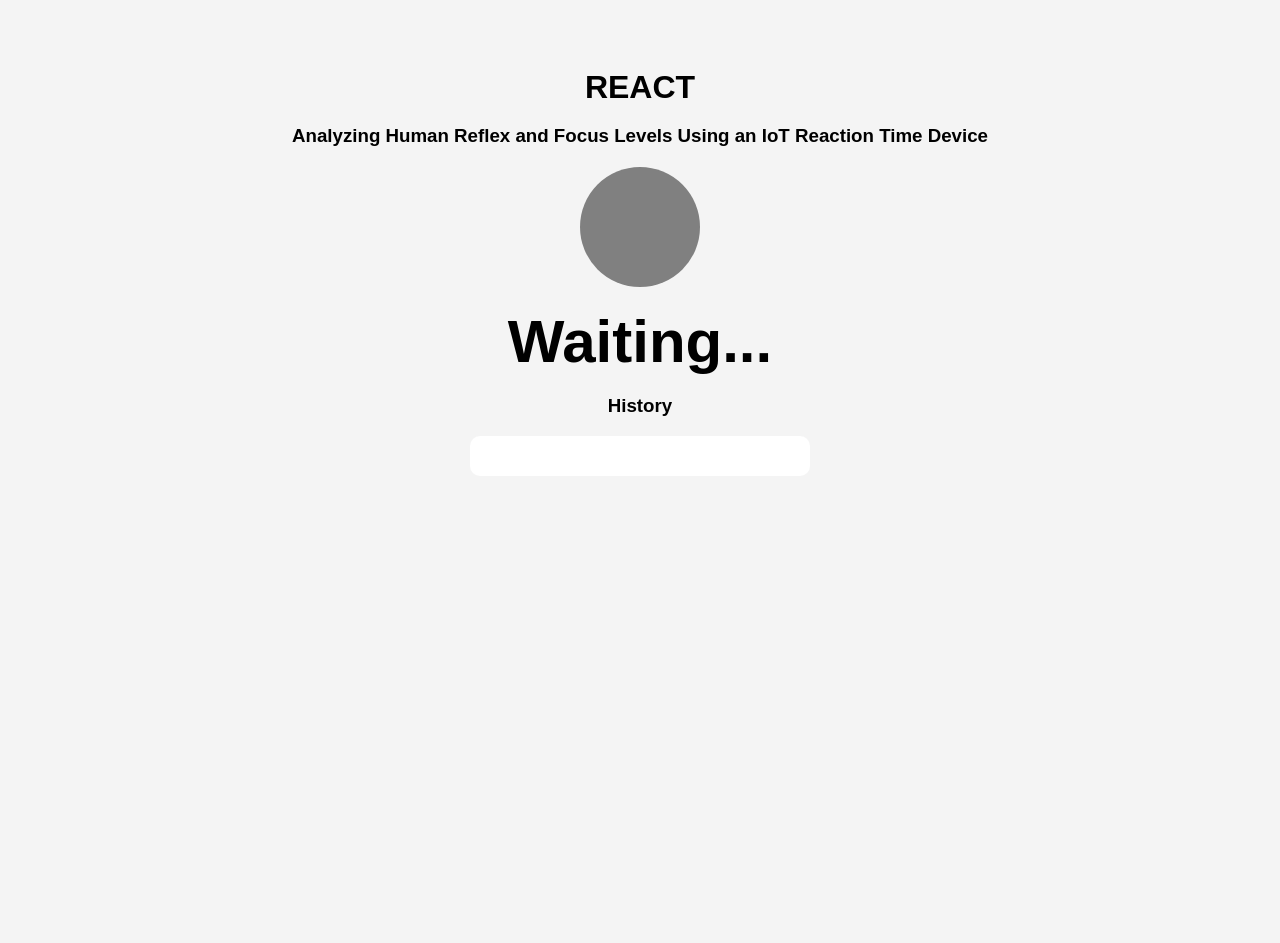
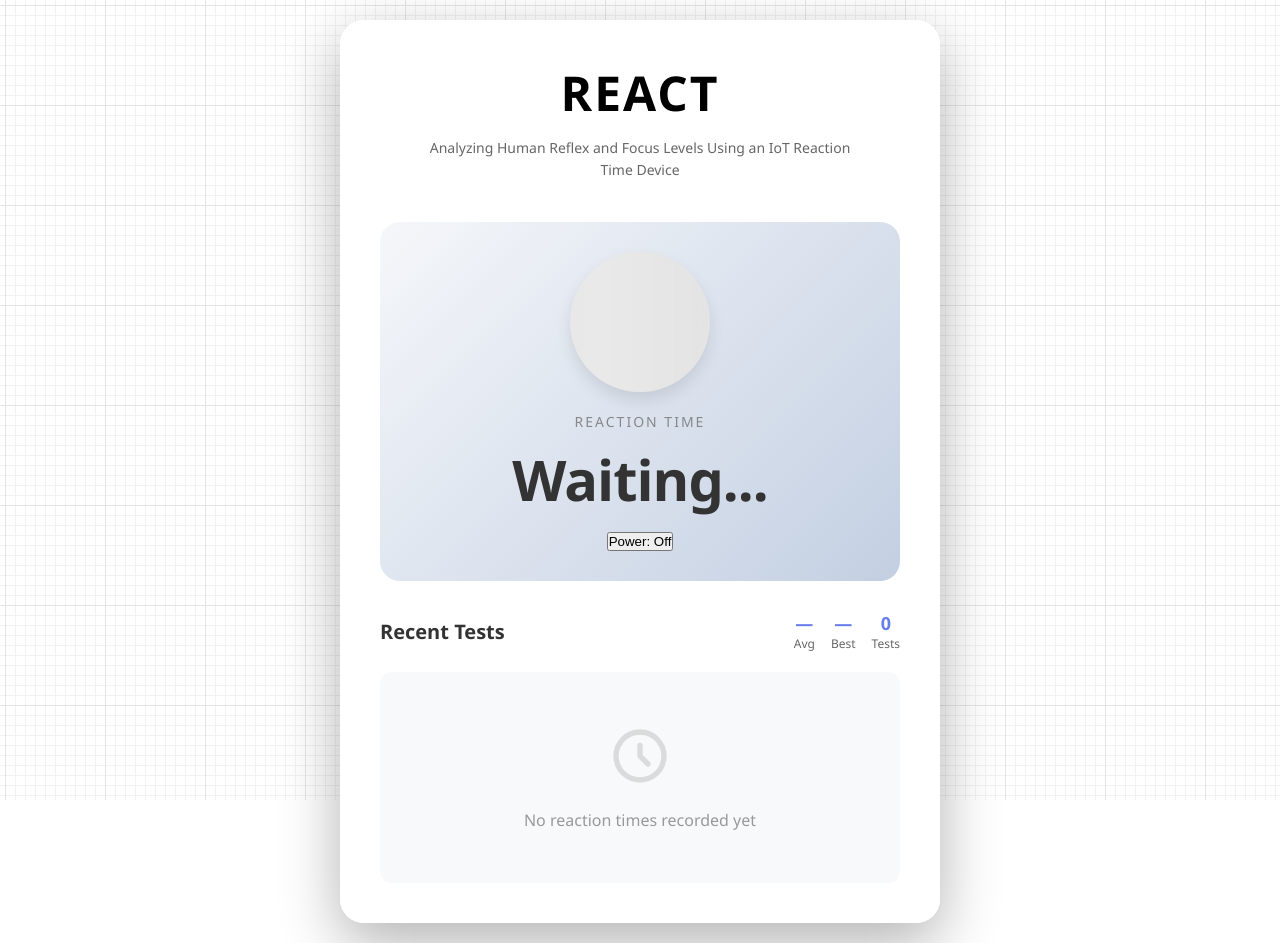
Before and after one commit to IkedaLab-Daniel/REACT-Human-Reflex, a website: page public/index.html in a window 1280 px wide. Before the commit the page ends 800 px from the top, so only its background shows below. Drawn offline with nearby package versions, Linux system fonts and the light colour scheme; no server answers.

Commit message:
on off lofically working

```diff
--- a/public/client.js
+++ b/public/client.js
@@ -5,6 +5,25 @@ const indicator = document.getElementById("indicator");
 const history = document.getElementById("history");
 
 let records = [];
+
+// Power control
+const powerBtn = document.getElementById("powerBtn");
+let powerOn = false;
+if (powerBtn) {
+  powerBtn.addEventListener("click", () => {
+    const target = powerOn ? "off" : "on";
+    fetch(`/power/${target}`, { method: "POST" })
+      .then((res) => {
+        if (!res.ok) throw new Error("Power request failed");
+        powerOn = !powerOn;
+        powerBtn.textContent = powerOn ? "Power: On" : "Power: Off";
+      })
+      .catch((err) => {
+        console.error(err);
+        alert("Failed to change power state. See console for details.");
+      });
+  });
+}
 
 socket.on("reaction_time", (ms) => {
   reactionEl.innerText = ms + " ms";
--- a/public/index.html
+++ b/public/index.html
@@ -2,56 +2,54 @@
 <html>
 <head>
   <title>REACT – IoT Reflex Analyzer</title>
-  <style>
-    body {
-      font-family: Arial;
-      text-align: center;
-      padding-top: 40px;
-      background: #f4f4f4;
-    }
-    h1 { margin-bottom: 10px; }
-    #reaction {
-      font-size: 60px;
-      font-weight: bold;
-      margin-top: 20px;
-    }
-    #indicator {
-      width: 120px;
-      height: 120px;
-      border-radius: 50%;
-      margin: 20px auto;
-      background: gray;
-      transition: 0.3s;
-    }
-    ul {
-      list-style: none;
-      padding: 0;
-      width: 300px;
-      margin: auto;
-      background: white;
-      padding: 20px;
-      border-radius: 10px;
-    }
-    li {
-      padding: 5px;
-      border-bottom: 1px solid #ddd;
-    }
-  </style>
+  <link rel="stylesheet" href="style.css" />
 </head>
 <body>
+  <div class="container">
+    <div class="header">
+      <h1>REACT</h1>
+      <p class="subtitle">Analyzing Human Reflex and Focus Levels Using an IoT Reaction Time Device</p>
+    </div>
 
-  <h1>REACT</h1>
-  <h3>Analyzing Human Reflex and Focus Levels Using an IoT Reaction Time Device</h3>
+    <div class="status-section">
+      <div id="indicator"></div>
+      <div class="reaction-label">Reaction Time</div>
+      <div id="reaction">Waiting...</div>
+      <div style="margin-top:12px;">
+        <button id="powerBtn">Power: Off</button>
+      </div>
+    </div>
 
-  <div id="indicator"></div>
-
-  <div id="reaction">Waiting...</div>
-
-  <h3>History</h3>
-  <ul id="history"></ul>
+    <div class="history-section">
+      <div class="history-header">
+        <h3>Recent Tests</h3>
+        <div class="stats">
+          <div class="stat-item">
+            <span class="stat-value" id="avgTime">—</span>
+            <span>Avg</span>
+          </div>
+          <div class="stat-item">
+            <span class="stat-value" id="bestTime">—</span>
+            <span>Best</span>
+          </div>
+          <div class="stat-item">
+            <span class="stat-value" id="totalTests">0</span>
+            <span>Tests</span>
+          </div>
+        </div>
+      </div>
+      <ul id="history">
+        <div class="empty-state">
+          <svg fill="none" stroke="currentColor" viewBox="0 0 24 24">
+            <path stroke-linecap="round" stroke-linejoin="round" stroke-width="2" d="M12 8v4l3 3m6-3a9 9 0 11-18 0 9 9 0 0118 0z"></path>
+          </svg>
+          <div>No reaction times recorded yet</div>
+        </div>
+      </ul>
+    </div>
+  </div>
 
   <script src="/socket.io/socket.io.js"></script>
   <script src="client.js"></script>
-
 </body>
 </html>
--- /dev/null
+++ b/public/style.css
@@ -0,0 +1,267 @@
+    * {
+      margin: 0;
+      padding: 0;
+      box-sizing: border-box;
+    }
+
+    body {
+      font-family: 'Segoe UI', Tahoma, Geneva, Verdana, sans-serif;
+      min-height: 100vh;
+      padding: 20px;
+      display: flex;
+      justify-content: center;
+      align-items: center;
+    }
+
+body::before {
+  content: '';
+  position: fixed;
+  top: 0;
+  left: 0;
+  width: 100%;
+  height: 100%;
+  background-image: url('./graph.svg');
+  background-repeat: repeat;
+  opacity: 0.1;
+  pointer-events: none;
+  z-index: -1;
+}
+
+    .container {
+      background: rgba(255, 255, 255, 0.95);
+      backdrop-filter: blur(10px);
+      border-radius: 24px;
+      box-shadow: 0 20px 60px rgba(0, 0, 0, 0.3);
+      padding: 40px;
+      max-width: 600px;
+      width: 100%;
+    }
+
+    .header {
+      text-align: center;
+      margin-bottom: 40px;
+    }
+
+    h1 {
+      font-size: 48px;
+      font-weight: 800;
+      background: black;
+      -webkit-background-clip: text;
+      -webkit-text-fill-color: transparent;
+      background-clip: text;
+      margin-bottom: 12px;
+      letter-spacing: 2px;
+    }
+
+    .subtitle {
+      color: #666;
+      font-size: 14px;
+      line-height: 1.6;
+      max-width: 450px;
+      margin: 0 auto;
+    }
+
+    .status-section {
+      background: linear-gradient(135deg, #f5f7fa 0%, #c3cfe2 100%);
+      border-radius: 20px;
+      padding: 30px;
+      margin-bottom: 30px;
+      text-align: center;
+    }
+
+    #indicator {
+      width: 140px;
+      height: 140px;
+      border-radius: 50%;
+      margin: 0 auto 20px;
+      background: #e0e0e0;
+      transition: all 0.3s ease;
+      box-shadow: 0 8px 16px rgba(0, 0, 0, 0.1);
+      position: relative;
+      overflow: hidden;
+    }
+
+    #indicator::before {
+      content: '';
+      position: absolute;
+      top: -50%;
+      left: -50%;
+      width: 200%;
+      height: 200%;
+      background: linear-gradient(45deg, transparent, rgba(255, 255, 255, 0.3), transparent);
+      transform: rotate(45deg);
+      animation: shine 3s infinite;
+    }
+
+    @keyframes shine {
+      0%, 100% { transform: translateX(-100%) translateY(-100%) rotate(45deg); }
+      50% { transform: translateX(100%) translateY(100%) rotate(45deg); }
+    }
+
+    #indicator.active {
+      background: linear-gradient(135deg, #f093fb 0%, #f5576c 100%);
+      box-shadow: 0 8px 32px rgba(245, 87, 108, 0.5);
+      animation: pulse 0.6s ease-in-out infinite;
+    }
+
+    #indicator.success {
+      background: linear-gradient(135deg, #4facfe 0%, #00f2fe 100%);
+      box-shadow: 0 8px 32px rgba(79, 172, 254, 0.5);
+      animation: none;
+    }
+
+    @keyframes pulse {
+      0%, 100% { transform: scale(1); }
+      50% { transform: scale(1.05); }
+    }
+
+    #reaction {
+      font-size: 56px;
+      font-weight: 800;
+      color: #333;
+      margin-top: 10px;
+      letter-spacing: -1px;
+    }
+
+    .reaction-label {
+      font-size: 14px;
+      color: #888;
+      text-transform: uppercase;
+      letter-spacing: 2px;
+      margin-bottom: 8px;
+    }
+
+    .history-section {
+      margin-top: 30px;
+    }
+
+    .history-header {
+      display: flex;
+      justify-content: space-between;
+      align-items: center;
+      margin-bottom: 20px;
+    }
+
+    .history-header h3 {
+      font-size: 20px;
+      color: #333;
+      font-weight: 700;
+    }
+
+    .stats {
+      display: flex;
+      gap: 16px;
+      font-size: 12px;
+      color: #666;
+    }
+
+    .stat-item {
+      display: flex;
+      flex-direction: column;
+      align-items: center;
+    }
+
+    .stat-value {
+      font-size: 18px;
+      font-weight: 700;
+      color: #667eea;
+    }
+
+    #history {
+      list-style: none;
+      max-height: 300px;
+      overflow-y: auto;
+      background: #f8f9fa;
+      border-radius: 12px;
+      padding: 12px;
+    }
+
+    #history::-webkit-scrollbar {
+      width: 8px;
+    }
+
+    #history::-webkit-scrollbar-track {
+      background: #e0e0e0;
+      border-radius: 4px;
+    }
+
+    #history::-webkit-scrollbar-thumb {
+      background: #667eea;
+      border-radius: 4px;
+    }
+
+    #history li {
+      background: white;
+      padding: 16px;
+      margin-bottom: 8px;
+      border-radius: 10px;
+      display: flex;
+      justify-content: space-between;
+      align-items: center;
+      box-shadow: 0 2px 8px rgba(0, 0, 0, 0.05);
+      transition: transform 0.2s, box-shadow 0.2s;
+      animation: slideIn 0.3s ease-out;
+    }
+
+    @keyframes slideIn {
+      from {
+        opacity: 0;
+        transform: translateY(-10px);
+      }
+      to {
+        opacity: 1;
+        transform: translateY(0);
+      }
+    }
+
+    #history li:hover {
+      transform: translateY(-2px);
+      box-shadow: 0 4px 12px rgba(0, 0, 0, 0.1);
+    }
+
+    #history li:last-child {
+      margin-bottom: 0;
+    }
+
+    .history-time {
+      font-size: 24px;
+      font-weight: 700;
+      color: #667eea;
+    }
+
+    .history-date {
+      font-size: 12px;
+      color: #999;
+    }
+
+    .empty-state {
+      text-align: center;
+      padding: 40px 20px;
+      color: #999;
+    }
+
+    .empty-state svg {
+      width: 64px;
+      height: 64px;
+      margin-bottom: 16px;
+      opacity: 0.3;
+    }
+
+    @media (max-width: 600px) {
+      .container {
+        padding: 24px;
+      }
+
+      h1 {
+        font-size: 36px;
+      }
+
+      #reaction {
+        font-size: 42px;
+      }
+
+      .stats {
+        flex-direction: column;
+        gap: 8px;
+      }
+    }
```
Also changed, not shown: server.js (+30 -0 lines), public/graph.svg (added), 1 other file.
